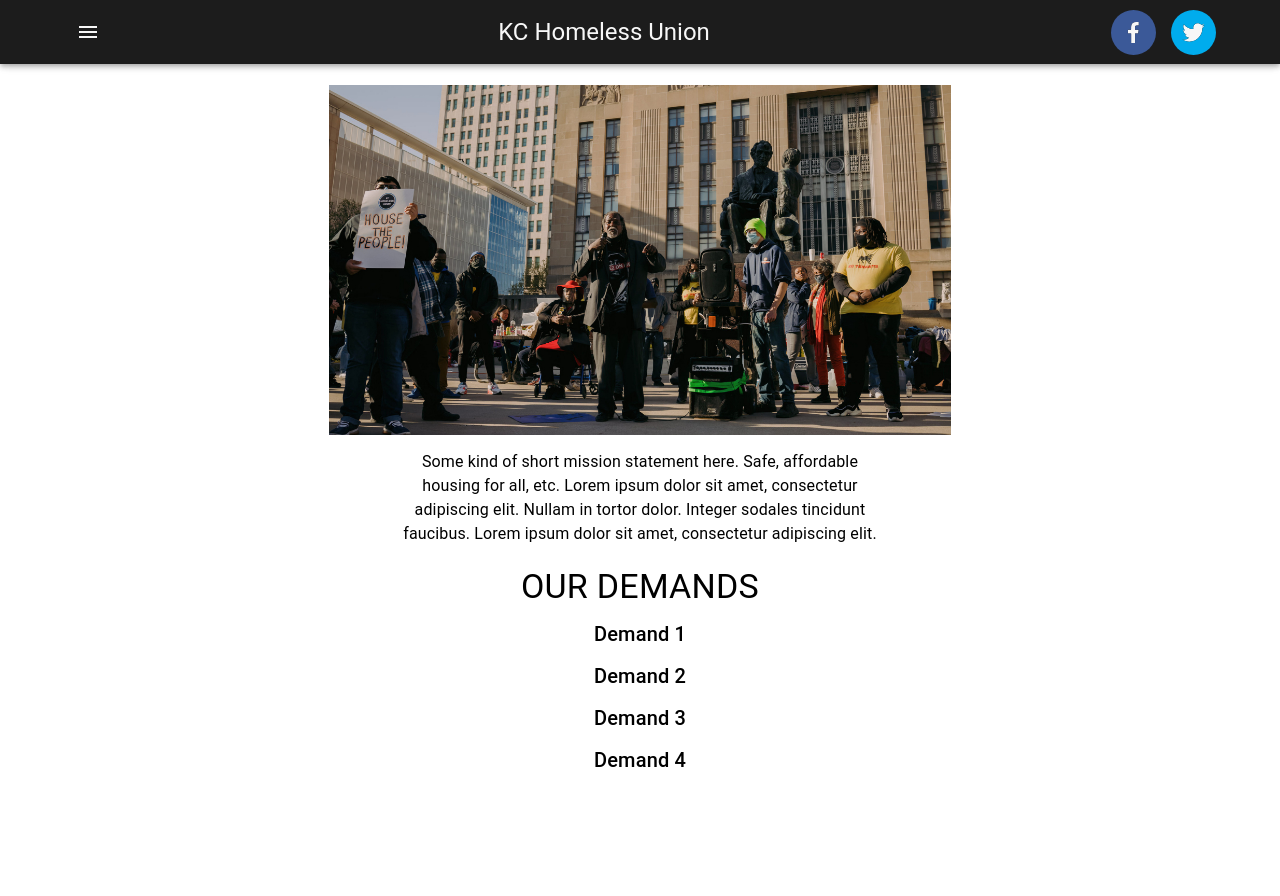
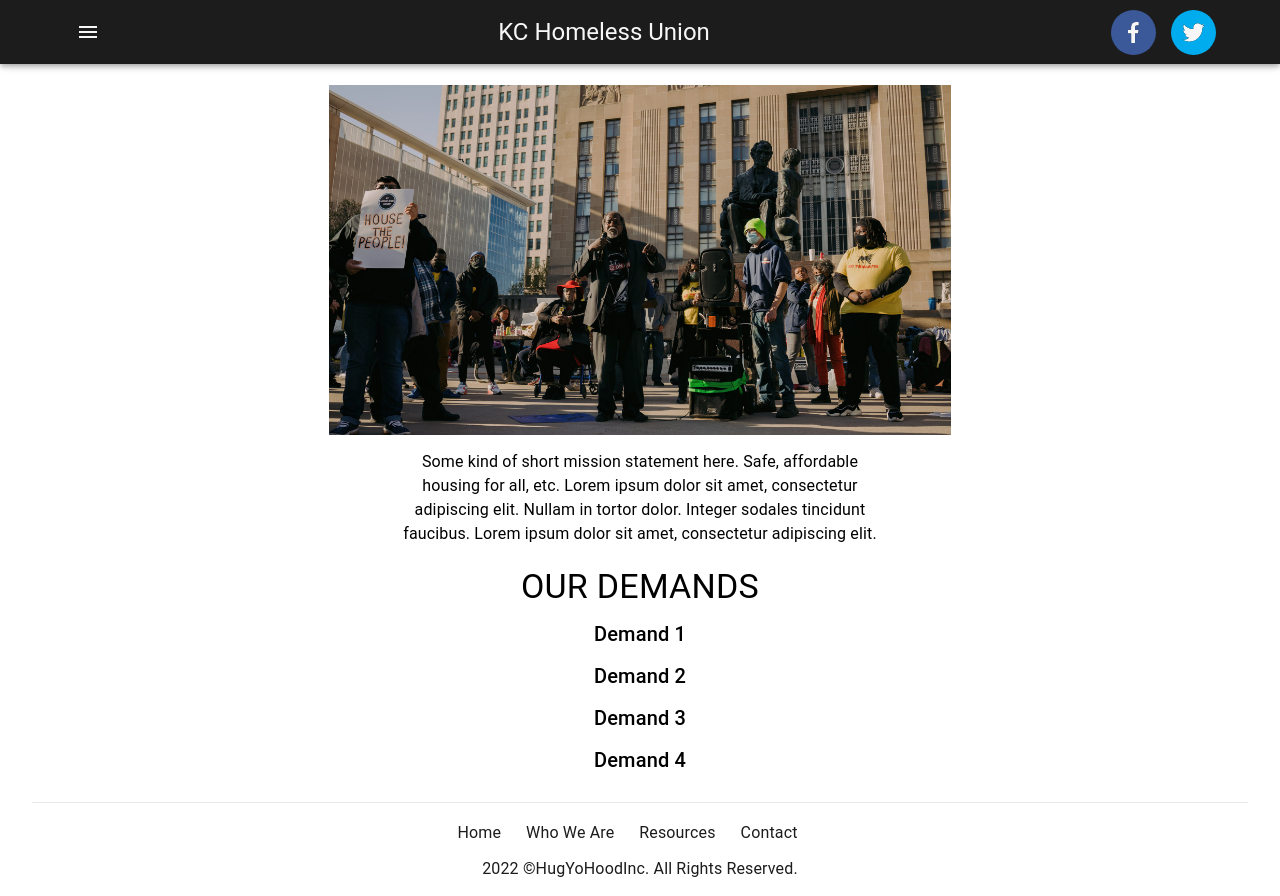
Before and after one commit to Kansas-City-Homeless-Union/Kansas-City-Homeless-Union.github.io, a React (Create React App) app: page / in a window 1280 px wide. Before the commit the page ends 800 px from the top, so only its background shows below. Built offline with nearby package versions, Linux system fonts and the light colour scheme.

Commit message:
removed footer logic, simpler footer

```diff
--- a/src/App.tsx
+++ b/src/App.tsx
@@ -1,4 +1,3 @@
-import { useRef, useState } from "react";
 import "./App.css";
 import MuiThemeProvider from "./components/MuiThemeProvider/MuiThemeProvider";
 import Navbar from "./components/NavBar/NavBar";
@@ -12,27 +11,8 @@ import { container } from "./App.styles";
 import Footer from "./components/Footer/Footer";
 
 function App() {
-  // show footer logic (could move to separate component that renders children)
-  const [showFooter, setShowFooter] = useState<boolean>(false);
-  const listInnerRef = useRef(null);
-  const onScroll = () => {
-    if (listInnerRef.current) {
-      const { scrollTop, scrollHeight, clientHeight } = listInnerRef.current;
-      if (scrollTop + clientHeight > scrollHeight - 20) {
-        setShowFooter(true);
-      } else {
-        setShowFooter(false);
-      }
-    }
-  };
-
   return (
-    <div
-      className="App"
-      onScroll={onScroll}
-      ref={listInnerRef}
-      style={{ overflowY: "auto" }}
-    >
+    <div className="App">
       <Router>
         <MuiThemeProvider>
           <div>
@@ -47,9 +27,7 @@ function App() {
               </Routes>
               <div />
             </Box>
-            {/* leave room for footer (look, I don't like it, either) */}
-            <div style={{ marginBottom: 100 }} />
-            <Footer showFooter={showFooter} />
+            <Footer />
           </div>
         </MuiThemeProvider>
       </Router>
--- a/src/components/Footer/Footer.tsx
+++ b/src/components/Footer/Footer.tsx
@@ -1,37 +1,30 @@
 import "./footer.css";
-import { AppBar, Typography, Slide } from "@mui/material";
+import { Typography } from "@mui/material";
 import { Link } from "react-router-dom";
 
-const HideOnScroll = ({ children, showFooter }: any) => {
-  return (
-    <Slide appear={false} direction="up" in={showFooter}>
-      {children}
-    </Slide>
-  );
-};
-
-export interface IFooterProps {
-  showFooter: boolean;
-}
-
-const Footer = ({ showFooter }: IFooterProps) => {
+const Footer = () => {
   const linkStyle = {
     marginRight: window.innerWidth < 500 ? 10 : 25,
-    color: "#f7f7f7",
+    color: "#1c1c1c",
     textDecoration: "none",
   };
 
   return (
-    <HideOnScroll showFooter={showFooter}>
-      <AppBar
-        sx={{
-          top: "auto",
-          bottom: 0,
+    <div
+      style={{
         minHeight: 100,
+        margin: "auto",
         marginTop: 20,
-          position: "fixed",
+        backgroundColor: "white",
+        color: "#1c1c1c",
+        display: "flex",
+        justifyContent: "center",
+        flexDirection: "column",
       }}
     >
+      <div
+        style={{ borderTop: "1px solid #e8e8e8", width: "95%", margin: "auto" }}
+      />
       <div
         style={{
           display: "flex",
@@ -56,8 +49,7 @@ const Footer = ({ showFooter }: IFooterProps) => {
       <Typography style={{ textAlign: "center", marginBottom: 15 }}>
         2022 ©HugYoHoodInc. All Rights Reserved.
       </Typography>
-      </AppBar>
-    </HideOnScroll>
+    </div>
   );
 };
 export default Footer;
--- a/src/components/Footer/footer.css
+++ b/src/components/Footer/footer.css
@@ -4,5 +4,5 @@
 
 .footerLink:hover {
     text-decoration: underline;
-    text-decoration-color: #f7f7f7;
+    text-decoration-color: #1c1c1c;
 }
```
Lines whose indentation alone changed are shown as unchanged.
